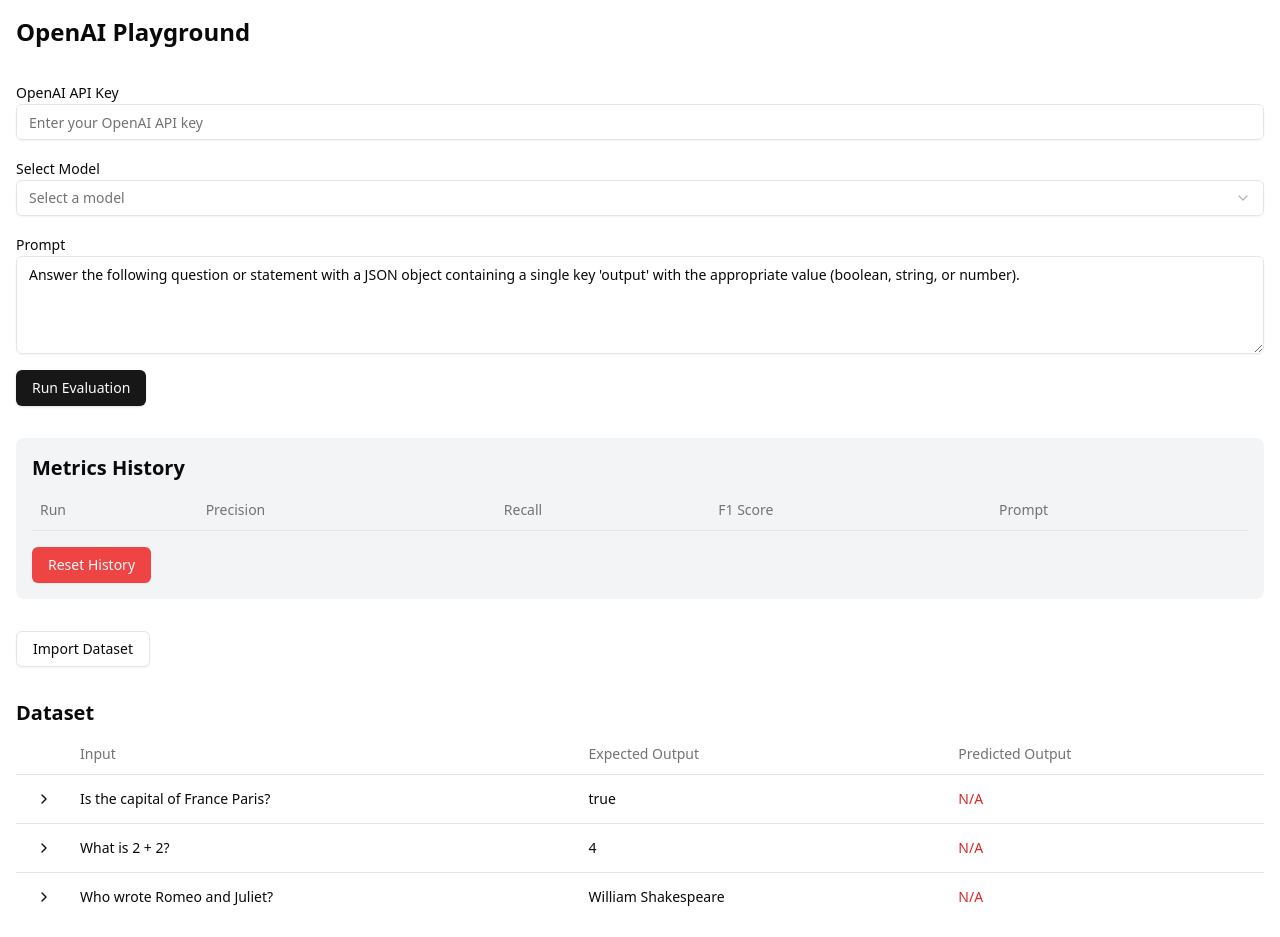
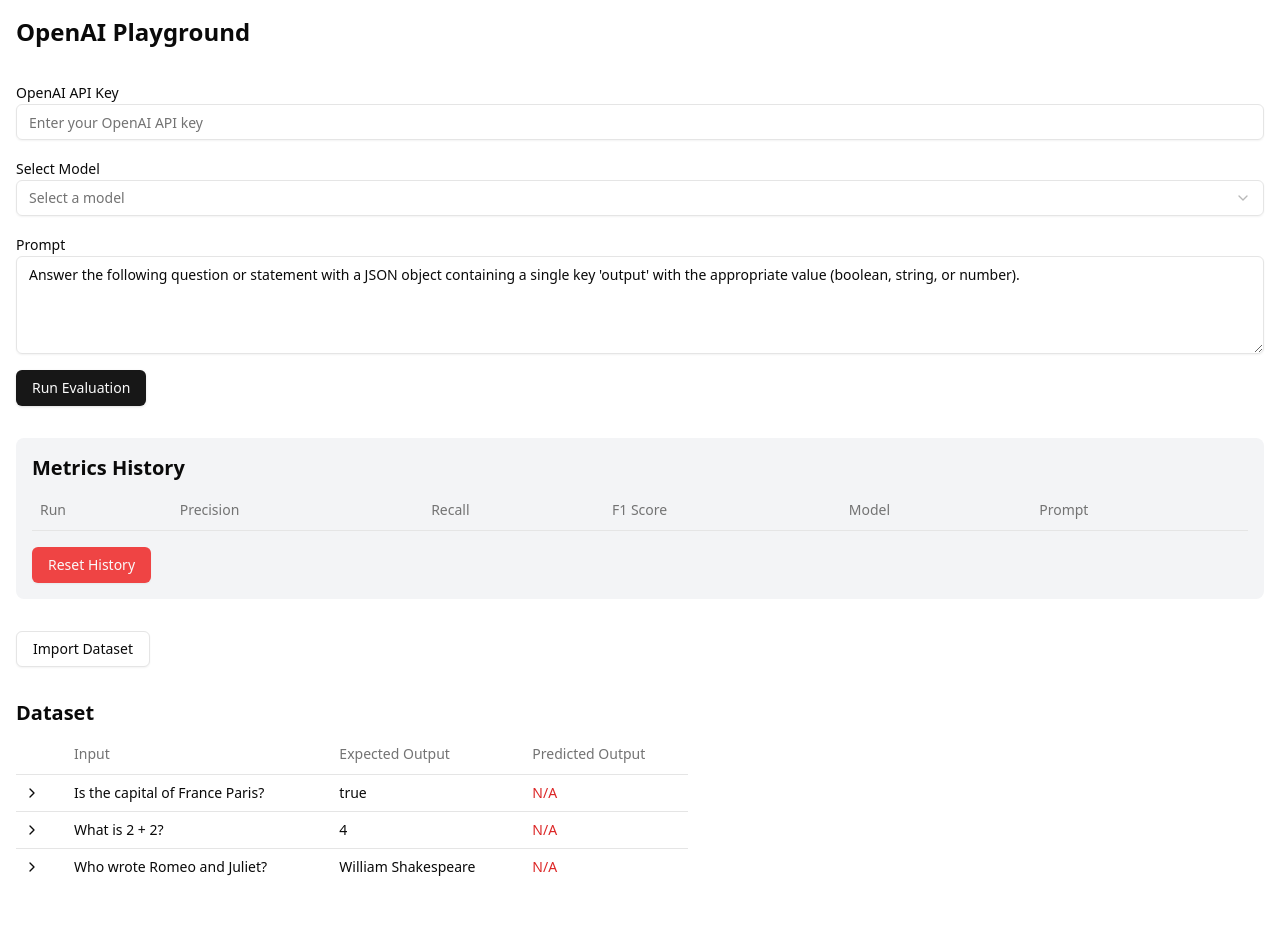
Before and after one commit to Ashad-h/evaluation-playground, a Next.js app: page / in a window 1280 px wide. After the commit the page ends 901 px from the top, so only its background shows below. Built offline with nearby package versions, Linux system fonts and the light colour scheme.

Commit message:
added explanation and save model in runs

```diff
--- a/app/page.tsx
+++ b/app/page.tsx
@@ -43,9 +43,10 @@
 
 import { LinkedInPost } from "@/components/LinkedInPost";
 
-// Define a more flexible output schema
+// Update the output schema to include optional explanation
 const outputSchema = z.object({
     output: z.union([z.boolean(), z.string(), z.number()]),
+    explanation: z.string().optional(),
 });
 
 type OutputType = z.infer<typeof outputSchema>["output"];
@@ -54,6 +55,7 @@
     input: string;
     expectedOutput: OutputType;
     predictedOutput?: OutputType;
+    explanation?: string; // Add explanation field
 }
 
 interface Metrics {
@@ -61,6 +63,7 @@
     recall: number;
     f1Score: number;
     prompt: string;
+    model: string;
 }
 
 // Define a schema for dataset items
@@ -150,10 +153,14 @@
                     model: openai(formState.selectedModel),
                     schema: outputSchema,
                     prompt: `${formState.prompt}\n\nInput: ${item.input}`,
-                    system: "You are a helpful AI that responds with a JSON object containing a single key 'output' with the appropriate value (boolean, string, or number) based on the input question or statement.",
+                    system: "You are a helpful AI that responds with a JSON object containing an 'output' key with the appropriate value (boolean, string, or number) and an optional 'explanation' key with a string explaining your reasoning.",
                 });
 
-                updatedDataset[i] = { ...item, predictedOutput: object.output };
+                updatedDataset[i] = {
+                    ...item,
+                    predictedOutput: object.output,
+                    explanation: object.explanation,
+                };
 
                 return {
                     predicted: object.output,
@@ -227,6 +234,7 @@
             recall,
             f1Score,
             prompt: formState.prompt,
+            model: formState.selectedModel,
         };
 
         setMetricsHistory((prevHistory) => [...prevHistory, newMetrics]);
@@ -295,8 +303,9 @@
                 recall: Math.max(best.recall, current.recall),
                 f1Score: Math.max(best.f1Score, current.f1Score),
                 prompt: best.prompt,
+                model: best.model,
             }),
-            { precision: 0, recall: 0, f1Score: 0, prompt: "" }
+            { precision: 0, recall: 0, f1Score: 0, prompt: "", model: "" }
         );
     };
 
@@ -344,6 +353,10 @@
                                 GPT-4o-mini
                             </SelectItem>
                             <SelectItem value="gpt-4o">GPT-4o</SelectItem>
+                            <SelectItem value="o3-mini">o3-mini</SelectItem>
+                            <SelectItem value="o3-mini-high">
+                                o3-mini-high
+                            </SelectItem>
                         </SelectContent>
                     </Select>
                 </div>
@@ -379,6 +392,7 @@
                                 <TableHead>Precision</TableHead>
                                 <TableHead>Recall</TableHead>
                                 <TableHead>F1 Score</TableHead>
+                                <TableHead>Model</TableHead>
                                 <TableHead>Prompt</TableHead>
                             </TableRow>
                         </TableHeader>
@@ -437,6 +451,9 @@
                                                     ).toFixed(1)}
                                                     %
                                                 </span>
+                                            </TableCell>
+                                            <TableCell>
+                                                {metrics.model}
                                             </TableCell>
                                             <TableCell>
                                                 <Collapsible>
@@ -553,7 +570,7 @@
 
             <div>
                 <h2 className="text-xl font-semibold mb-2">Dataset</h2>
-                <Table>
+                <Table className="max-w-2xl">
                     <TableHeader>
                         <TableRow>
                             <TableHead className="w-[50px]"></TableHead>
@@ -565,21 +582,16 @@
                     <TableBody>
                         {dataset.map((item, index) => (
                             <React.Fragment key={index}>
-                                <TableRow>
+                                <TableRow
+                                    className="cursor-pointer hover:bg-gray-50"
+                                    onClick={() => toggleRowExpansion(index)}
+                                >
                                     <TableCell>
-                                        <Button
-                                            variant="ghost"
-                                            size="sm"
-                                            onClick={() =>
-                                                toggleRowExpansion(index)
-                                            }
-                                        >
                                         {expandedRows[index] ? (
                                             <ChevronDown className="h-4 w-4" />
                                         ) : (
                                             <ChevronRight className="h-4 w-4" />
                                         )}
-                                        </Button>
                                     </TableCell>
                                     <TableCell>
                                         {item.input.length > 50
@@ -608,6 +620,7 @@
                                     <TableRow>
                                         <TableCell colSpan={4}>
                                             <div className="p-4 bg-gray-50 space-y-4">
+                                                <div className="flex gap-4">
                                                     <div className="w-fit">
                                                         <h3 className="font-semibold mb-2">
                                                             Input:
@@ -617,6 +630,19 @@
                                                             content={item.input}
                                                             previewWidth="w-[350px]"
                                                         />
+                                                    </div>
+                                                    {item.explanation && (
+                                                        <div className="max-w-md">
+                                                            <h3 className="font-semibold mb-2">
+                                                                Explanation:
+                                                            </h3>
+                                                            <p className="text-gray-700 bg-white p-3 rounded-md">
+                                                                {
+                                                                    item.explanation
+                                                                }
+                                                            </p>
+                                                        </div>
+                                                    )}
                                                 </div>
                                                 <div>
                                                     <h3 className="font-semibold mb-2">
```
Lines whose indentation alone changed are shown as unchanged.
